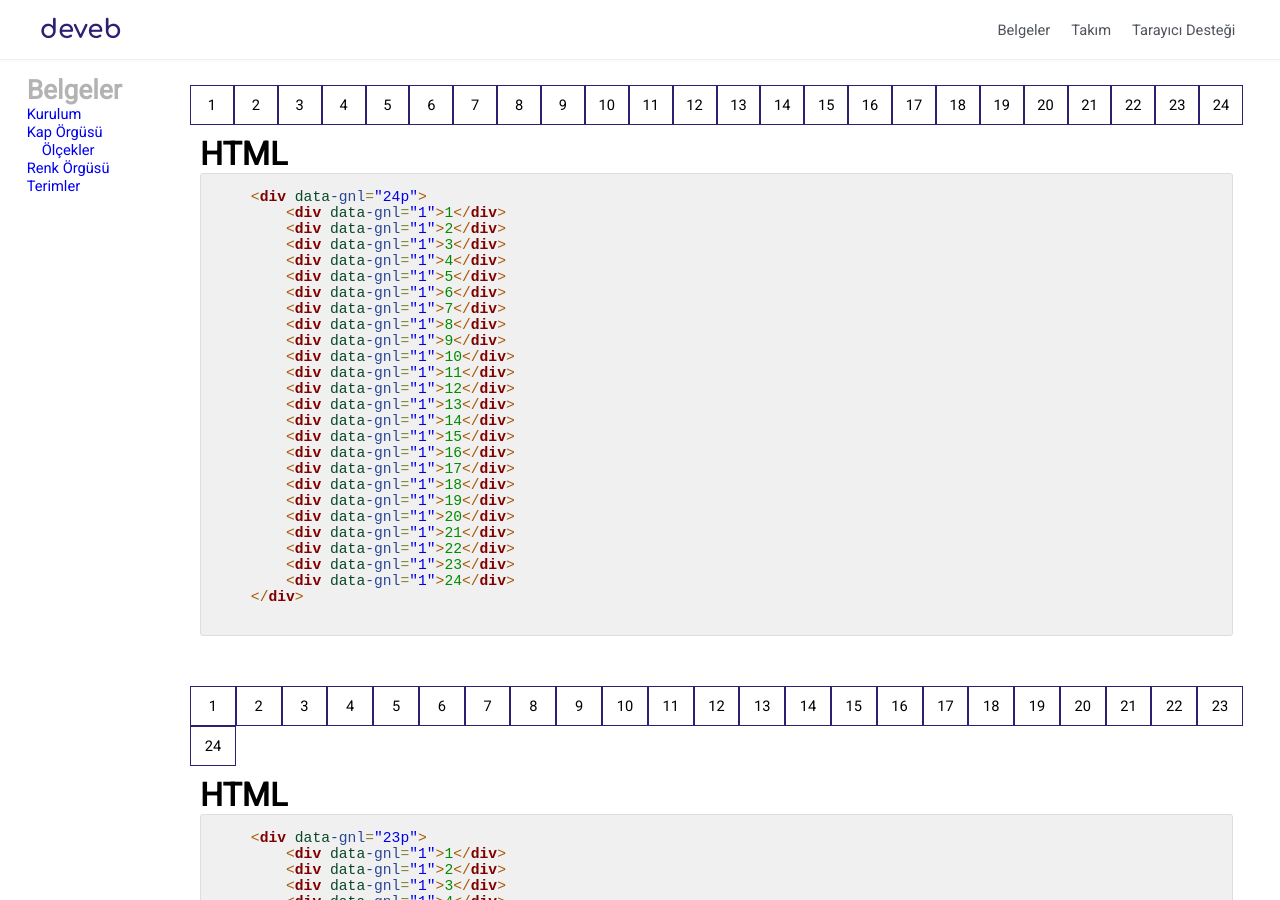
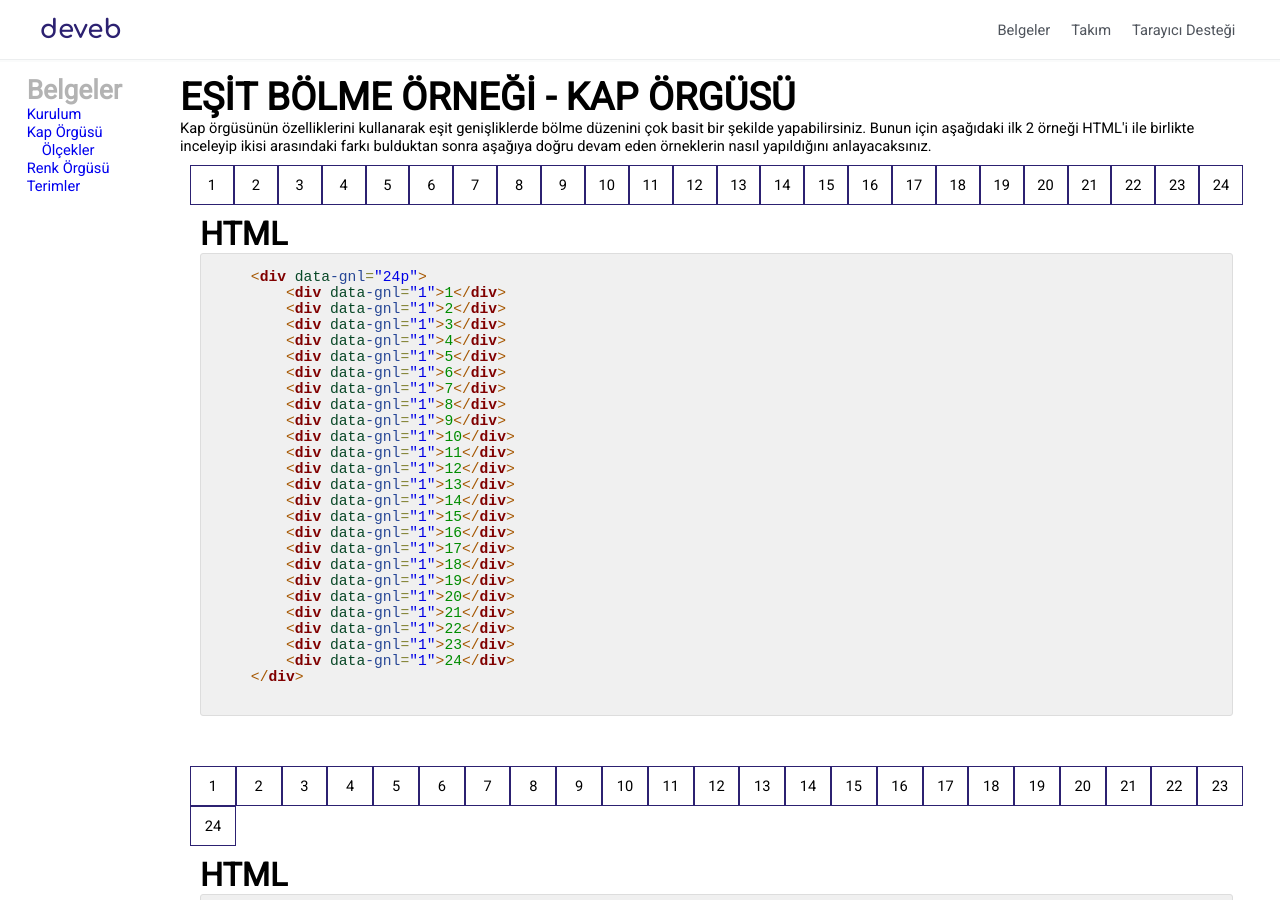
Before and after one commit to data-deveb/data-deveb.github.io, a Jekyll site: the page built from belgeler/ornekler/kap-orgusu-esit-bolme.html, in a window 1280 px wide and 900 px high. Built offline with Jekyll 4.4.1, drawn with Linux system fonts in a browser that asks for light colours.

Commit message:
Güncelleme

```diff
--- a/belgeler/ornekler/kap-orgusu-esit-bolme.html
+++ b/belgeler/ornekler/kap-orgusu-esit-bolme.html
@@ -16,7 +16,8 @@ title: Eşit Bölme Örneği - Kap Örgüsü
   }
 </style>
 <div data-gnl="24" class="özel-sınıf">
-
+<h1>EŞİT BÖLME ÖRNEĞİ - KAP ÖRGÜSÜ</h1>
+<p>Kap örgüsünün özelliklerini kullanarak eşit genişliklerde bölme düzenini çok basit bir şekilde yapabilirsiniz. Bunun için aşağıdaki ilk 2 örneği HTML'i ile birlikte inceleyip ikisi arasındaki farkı bulduktan sonra aşağıya doğru devam eden örneklerin nasıl yapıldığını anlayacaksınız.</p>
 <div data-gnl="24p">
   <div data-gnl="1">1</div><div data-gnl="1">2</div><div data-gnl="1">3</div><div data-gnl="1">4</div>
   <div data-gnl="1">5</div><div data-gnl="1">6</div><div data-gnl="1">7</div><div data-gnl="1">8</div>
```
